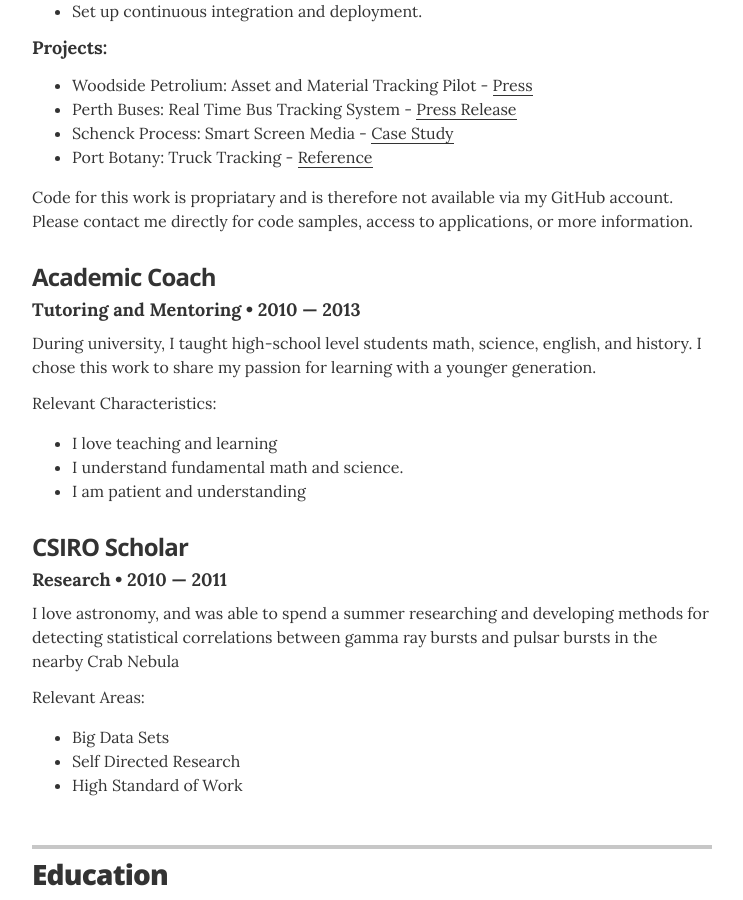
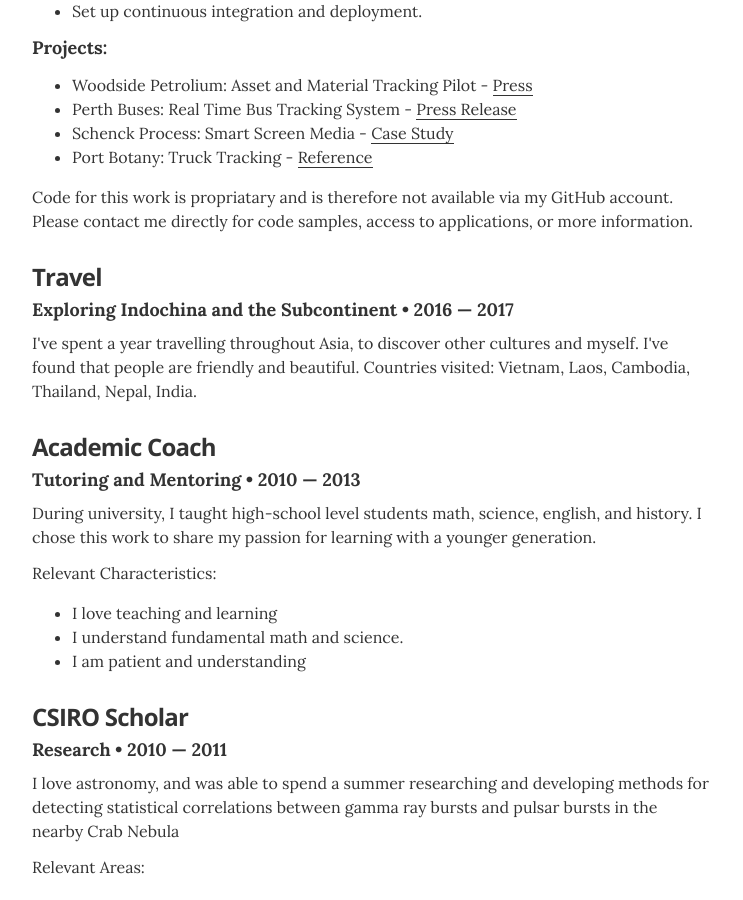
Before and after one commit to xtellurian/z_resume_archive, a Jekyll site: the page built from index.html, in a window 1280 px wide and 900 px high, scrolled down 755 px. Shown: the whole window, without its empty margins (268-1011 px from the left). Built offline with Jekyll 4.4.1, drawn with Linux system fonts in a browser that asks for light colours; some of the changed text lies outside the part shown.

Commit message:
added travel as experience

```diff
--- a/_config.yml
+++ b/_config.yml
@@ -37,7 +37,7 @@ resume_social_links:
   resume_github_url:            "https://github.com/xtellurian/"
   resume_twitter_url:           "http://twitter.com/xtellurian"
   # resume_dribbble_url:          "https://dribbble.com/jag"
-  # resume_facebook_url:          "insert Facebook URL here"
+  resume_facebook_url:          "https://www.facebook.com/RianRianRianRianRianRian"
   resume_linkedin_url:      "https://au.linkedin.com/in/rian-finnegan-97651b55"
   # resume_instagram_url:         "insert your Instagram URL here"
   resume_website_url:           "http://rianfinnegan.info"
--- a/_layouts/resume.html
+++ b/_layouts/resume.html
@@ -77,6 +77,13 @@
           <p class="resume-item-copy">Code for this work is propriatary and is therefore not available via my GitHub account.
           Please contact me directly for code samples, access to applications, or more information.</p>
 
+        </div><!-- end of resume-item -->
+
+        <!-- Duplicate these resume-item elements and edit accordingly for each job you want to add here -->
+        <div class="resume-item" itemscope itemprop="worksFor" itemtype="http://schema.org/Organization">
+          <h3 class="resume-item-title" itemprop="name">Travel</h3>
+          <h4 class="resume-item-details" itemprop="description">Exploring Indochina and the Subcontinent &bull; 2016 &mdash; 2017</h4>
+          <p class="resume-item-copy">I've spent a year travelling throughout Asia, to discover other cultures and myself. I've found that people are friendly and beautiful. Countries visited: Vietnam, Laos, Cambodia, Thailand, Nepal, India. </p>
         </div><!-- end of resume-item -->
 
 
@@ -196,9 +203,15 @@
           <p class="resume-item-copy">Lateral thinking; New ideas; understanding the relationship between the probable, possible, and impossible</p>
         </div>
 
+
+        <div class="resume-item">
+          <h4 class="resume-item-details">Enginering</h4>
+          <p class="resume-item-copy">Goal-oriented design; Importance of quality; Technical communication; Leadership</p>
+        </div>
+
         <div class="resume-item">
           <h4 class="resume-item-details">Teamwork</h4>
-          <p class="resume-item-copy">Motivating people; good team dynamics; making space for people to flourish</p>
+          <p class="resume-item-copy">Motivating people; Productive team dynamics; making space for people to flourish</p>
         </div>
 
       </section>
```
Also changed, not shown: other parts of _layouts/resume.html (+0 -1 lines).
